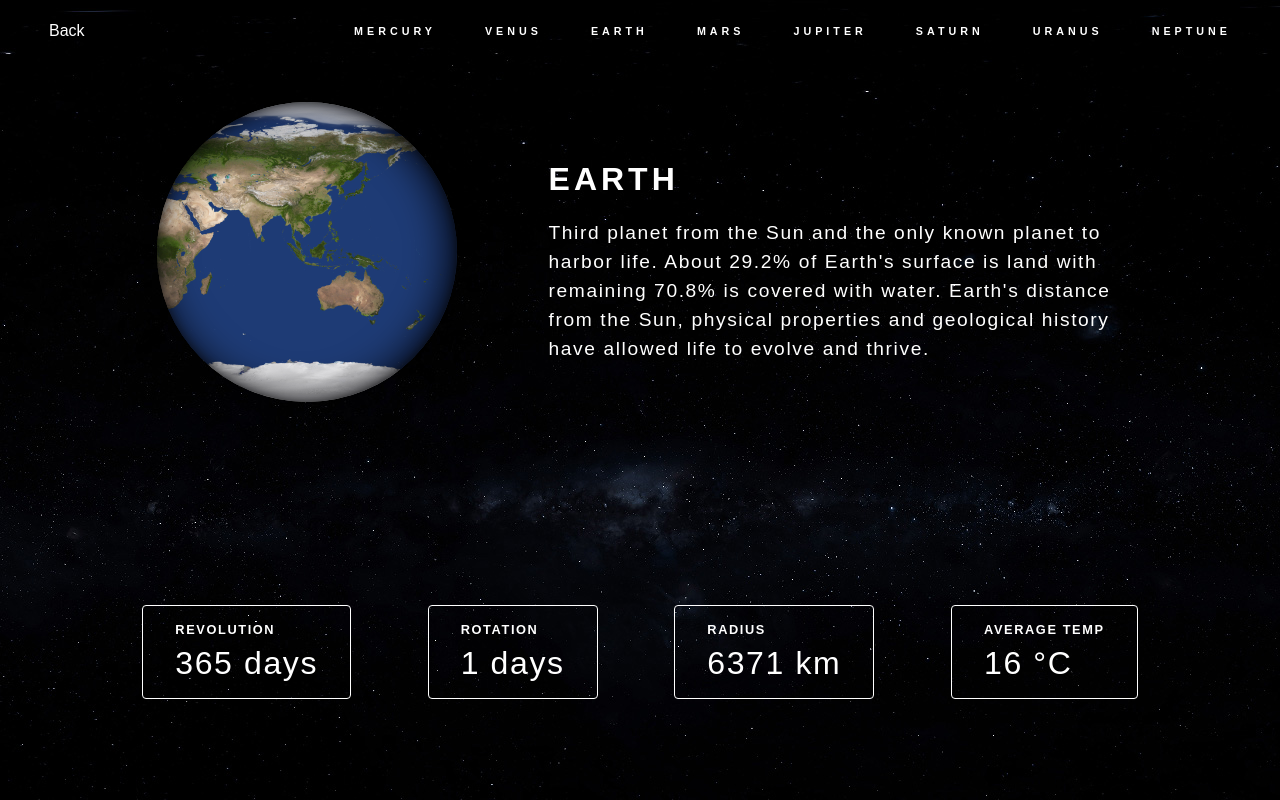
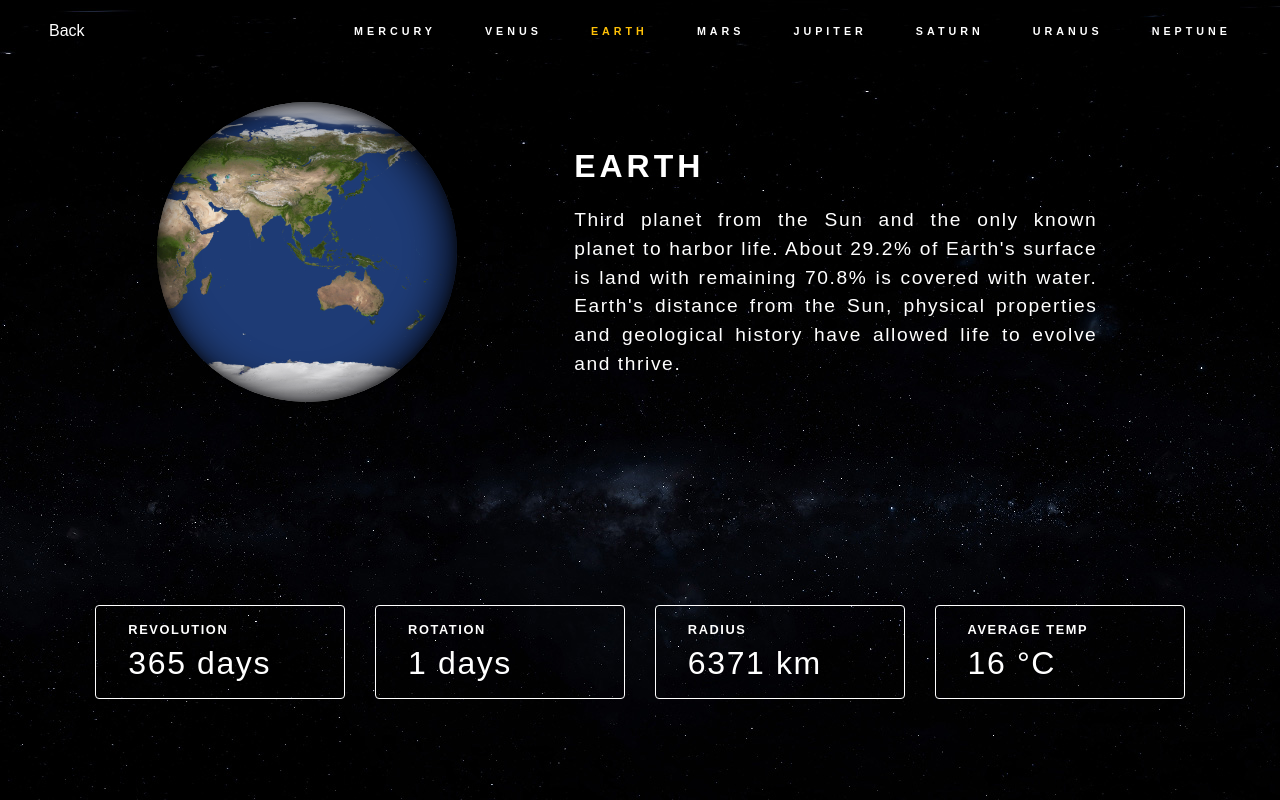
Before and after one commit to sullivantobias/Solar-System, a Next.js app: page /planets/earth in a window 1280 px wide. Built offline with nearby package versions, Linux system fonts and the light colour scheme.

Commit message:
Use Variants for Motion Framer

```diff
--- a/components/card/card.module.scss
+++ b/components/card/card.module.scss
@@ -1,12 +1,21 @@
+@import '../../utils/styles/breakpoints.scss';
+
 .Card {
   border-radius: 4px;
   display: flex;
   flex-direction: column;
   justify-content: space-between;
   padding: 1rem 2rem;
-  flex-basis: 23%;
+  margin: 20px 0;
+  flex-basis: 100%;
   color: white;
   border: 1px solid white;
+  min-width: 250px;
+
+  @include medium {
+    margin: 0;
+    flex-basis: 23%;
+  }
 }
 
 .Label {
--- a/components/header/header.js
+++ b/components/header/header.js
@@ -1,4 +1,6 @@
 import React from "react";
+
+import classNames from "classnames";
 
 import Link from "next/link";
 
@@ -6,15 +8,23 @@ import Title from "../title";
 
 import style from './header.module.scss';
 
-const Header = ({ planets, isBackDisplayed }) =>
-    <div className={ style.Header }>
+const Header = ({ planets, isBackDisplayed, planetId }) => {
+    const root = isBackDisplayed ? 'solar-system/' : 'solar-system/planets/';
+
+    return <div className={ style.Header }>
         { isBackDisplayed &&
             <Link href='/solar-system'>
                 <a className={ style.Link }> Back </a>
             </Link>
         }
-        { planets.map(({ name }) => <Title tag={ 6 } title={ name } />) }
+        { planets.map(({ name, id }) => <Link replace href={`${root}${name.toLowerCase()}`}>
+                <a className={
+                    classNames(style.Title, { [style.isCurrent]: id === planetId }) }>
+                    <Title tag={ 6 } title={ name } />
+                </a>
+            </Link>
+        ) }
     </div>
-
+}
 
 export default Header;
--- a/components/header/header.module.scss
+++ b/components/header/header.module.scss
@@ -1,3 +1,5 @@
+@import '../../utils/styles/breakpoints.scss';
+
 .Header {
     display: flex;
     position: fixed;
@@ -13,3 +15,22 @@
   flex-basis: 20%;
   cursor: pointer;
 }
+
+.Title {
+  display: none;
+
+  transition: color 0.1s ease-in-out;
+
+  &:hover {
+    color: #ffc107;
+  }
+
+  @include medium {
+    display: flex;
+  }
+}
+
+.isCurrent {
+  color: #ffc107;
+  pointer-events: none;
+}
--- a/components/layout/layout.js
+++ b/components/layout/layout.js
@@ -2,20 +2,24 @@ import React from 'react'
 
 import { motion } from 'framer-motion'
 
-const Layout = ({ children, delay, className, key }) =>
-        <motion.div
-            key={ key }
-            initial={{ scale: 0 }}
-            animate={{ scale: 1 }}
-            transition={{
-                    type: 'spring',
-                    stiffness: 260,
-                    damping: 20,
-                    delay
-            }}
-            className={ className }
-        >
-            { children }
-        </motion.div>
+const Layout = ({ children, delay, className, key }) => {
+    const variants = {
+        hidden: { scale: 0 },
+        enter: { scale: 1 },
+        exit: { scale: 0 },
+    }
+
+    return <motion.div
+        key={ key }
+        variants={ variants }
+        initial="hidden"
+        animate="enter"
+        exit="exit"
+        transition={{ type: 'spring', stiffness: 120, delay }}
+        className={ className }
+    >
+        { children }
+    </motion.div>
+}
 
 export default Layout
--- a/components/text/text.module.scss
+++ b/components/text/text.module.scss
@@ -4,4 +4,5 @@
   letter-spacing: 0.1rem;
   margin: 0;
   padding: 0;
+  text-align: justify;
 }
--- a/components/title/index.js
+++ b/components/title/index.js
@@ -4,7 +4,7 @@ import classNames from "classnames";
 
 import style from './title.module.scss';
 
-const Title = ({ title, tag, className}) => {
+const Title = ({ title, tag, className }) => {
     const CustomTitle = tag ? `h${ tag }` : 'h1';
 
     return (
--- a/pages/_app.js
+++ b/pages/_app.js
@@ -6,16 +6,18 @@ import Header from "../components/header/header";
 
 import "../styles/globals.scss";
 
-function MyApp({ Component, pageProps }) {
+function MyApp({ Component, pageProps, router }) {
     const isBackDisplayed = Object.keys(pageProps).length !== 0;
+
+    const { asPath } = router
+
+    const planetId = asPath.split("/").pop()
 
     return <>
       <Header planets={ planets }
-              isBackDisplayed={ isBackDisplayed } />
-        <AnimatePresence
-            exitBeforeEnter
-            initial={ false }
-            onExitComplete={() => window.scrollTo(0, 0)}>
+              isBackDisplayed={ isBackDisplayed }
+              planetId={ planetId } />
+        <AnimatePresence>
             <Component {...pageProps} />;
         </AnimatePresence>
     </>
--- a/pages/planets/[id].js
+++ b/pages/planets/[id].js
@@ -49,9 +49,7 @@ export default function PlanetInfo({ planetData }) {
 
     return <div className={style.PlanetLayout}>
         <Layout>
-            <Planet addStyle={style.PlanetDetails} planet={currentPlanet}>
-                {currentPlanet.children}
-            </Planet>
+            <Planet addStyle={style.PlanetDetails} planet={currentPlanet} />
         </Layout>
         <div className={style.Desc}>
             <Layout key='title' delay={0.1}>
--- a/pages/planets/planet.module.scss
+++ b/pages/planets/planet.module.scss
@@ -1,3 +1,5 @@
+@import '../../utils/styles/breakpoints.scss';
+
 .PlanetLayout {
     display: flex;
     justify-content: space-evenly;
@@ -6,20 +8,32 @@
     position: relative;
     height: 100vh;
     max-width: 1200px;
-    margin: 0 auto;
+    margin: 50px auto;
     padding: 0 2vw;
+
+    @include medium {
+        margin: 0 auto;
+    }
 }
 
 .Desc {
     display: flex;
     flex-wrap: wrap;
-    flex-basis: 50%;
+    justify-content: center;
+    padding: 2vw;
+    flex-basis: 100%;
     color: white;
+
+    @include medium {
+        justify-content: start;
+        flex-basis: 50%;
+    }
 }
 
 .Cards {
     display: flex;
     justify-content: space-evenly;
+    flex-wrap: wrap;
     flex-basis: 100%;
 }
 
--- /dev/null
+++ b/utils/styles/breakpoints.scss
@@ -0,0 +1,22 @@
+// breakpoints //
+$extra-small: 420px;
+$small: 768px;
+$medium: 1024px;
+$large: 1400px;
+
+// screens //
+@mixin extra-small {
+    @media (max-width: $extra-small) { @content; }
+}
+
+@mixin small {
+    @media (min-width: $small) { @content; }
+}
+
+@mixin medium {
+    @media (min-width: $medium) { @content; }
+}
+
+@mixin large {
+    @media (min-width: $large) { @content; }
+}
--- a/utils/styles/planets/saturn.module.scss
+++ b/utils/styles/planets/saturn.module.scss
@@ -4,7 +4,7 @@
     @include planet(0.9, 1020, '../../../public/saturn_texture.jpg')
 }
 
-.Ring{
+.Ring {
     position :absolute;
     width: 500px;
     height: 500px;
```
Lines whose indentation alone changed are shown as unchanged.
